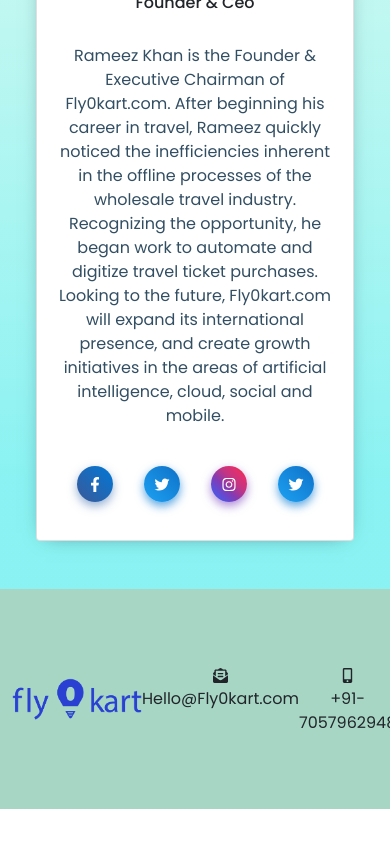
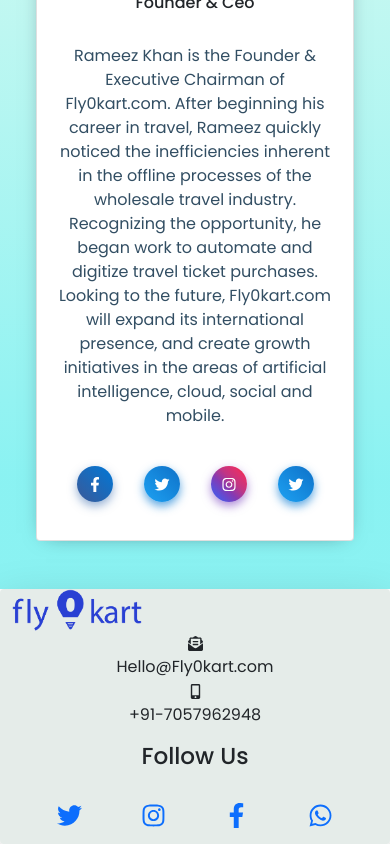
Before and after one commit to Fly0kart-2021/Fly0kart-Website, a React (Create React App) app: page /about in a window 390 px wide. Shown: the part 3798-4642 px from the top of the page. Before the commit the page ends 4607 px from the top, so only its background shows below. Built offline with nearby package versions, Linux system fonts and the light colour scheme.

Commit message:
made footer responsive & replace previous color by light grey.

```diff
--- a/src/components/Footer/Footer.js
+++ b/src/components/Footer/Footer.js
@@ -6,8 +6,8 @@
 
 const Footer = () => {
   return (
-    <><footer className="d-flex bgf container-fluid">
-      <div class="my-auto ml-5">
+    <><footer className="row bgf mx-auto shadow-lg rounded">
+      <div class="col-4 my-auto">
         <img
           src={logo}
           width="130"
@@ -15,13 +15,13 @@
           className="d-inline-block align-top"
           alt="" />
       </div>
-        <div className="text-center d-flex my-auto ff">
+        <div className="col-md-4 row text-center my-auto mx-auto ff">
 
-          <span> <FaEnvelopeOpenText size={15} /><br/>Hello@Fly0kart.com</span>
-          <span><FaMobileAlt size={15} /><br/>+91-7057962948</span>
+          <span className="col-lg-6"> <FaEnvelopeOpenText size={15} /><br/>Hello@Fly0kart.com</span>
+          <span className="col-lg-6"><FaMobileAlt size={15} /><br/>+91-7057962948</span>
 
         </div>
-      <div className="my-auto text-center">
+      <div className="col-md-4 my-auto text-center mx-auto">
         <h3 className="p-3">Follow Us</h3>
         <Row className="d-flex m-3">
           <Col xs lg="1">
--- a/src/components/Footer/footer.css
+++ b/src/components/Footer/footer.css
@@ -5,5 +5,5 @@
     justify-content: space-between;
 }
 .bgf{
-    background-color: #9cd1bde1;
+    background-color: #dfe7e4cb;
 }
```
